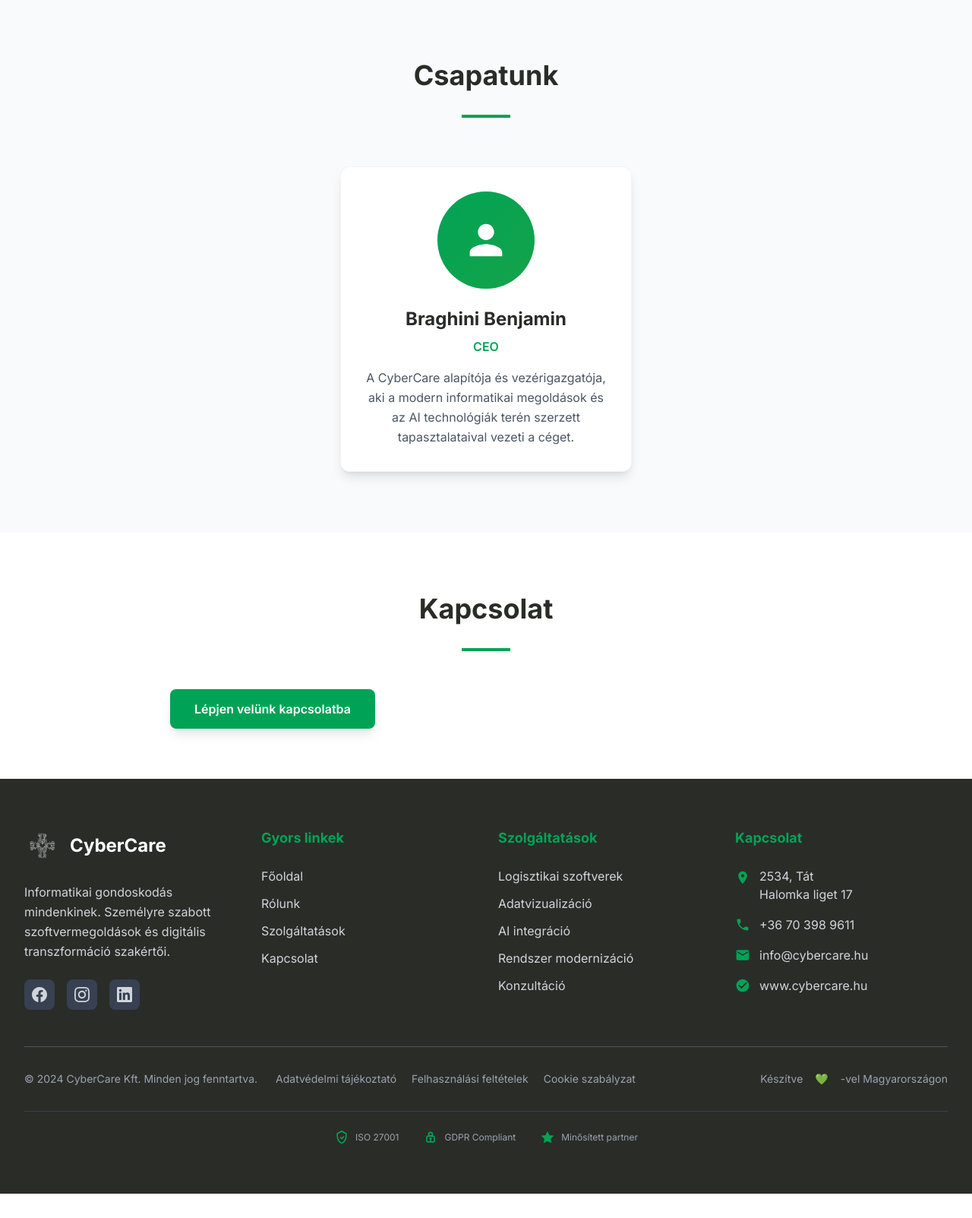
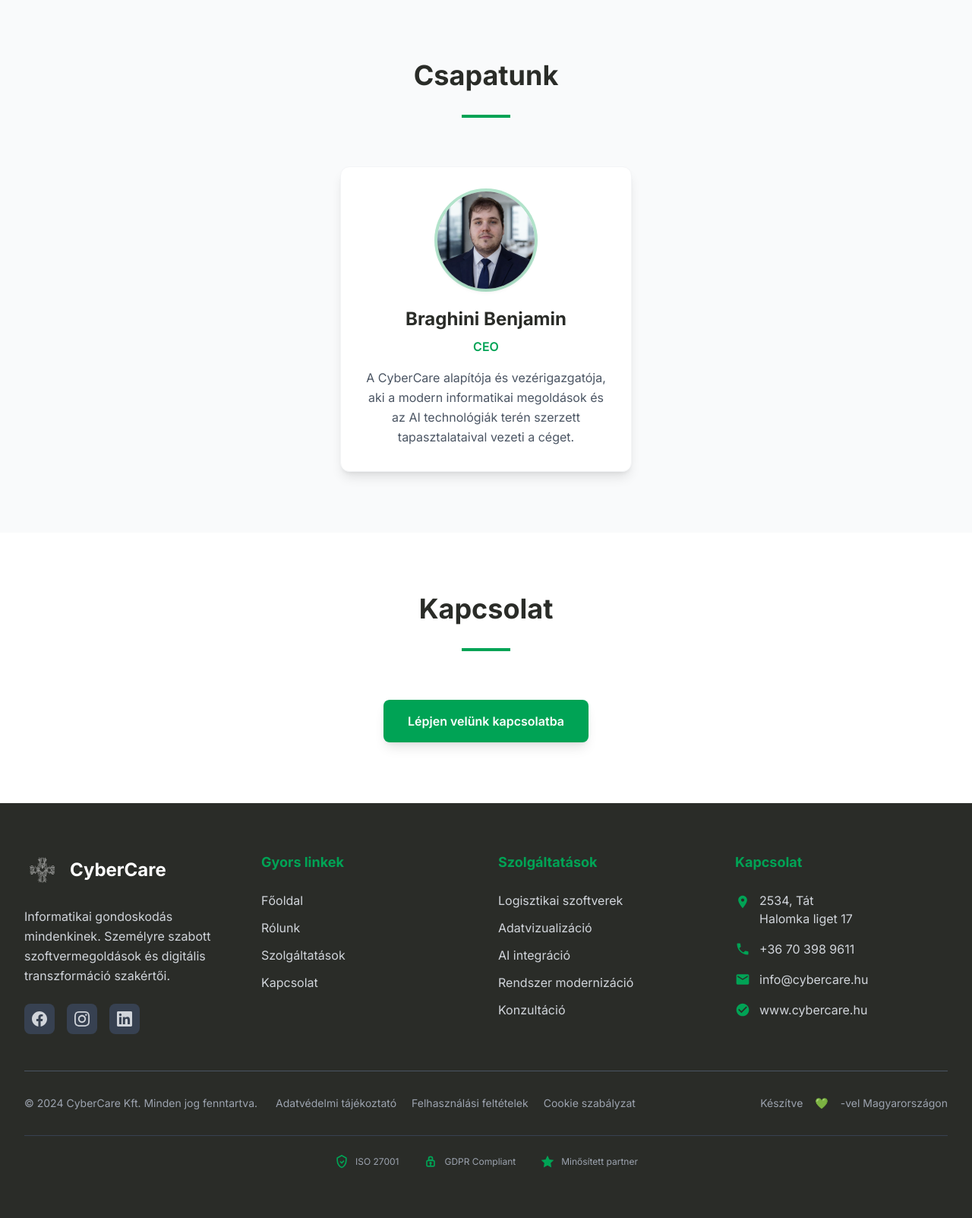
Before and after one commit to BraghiniBenjamin/test_site, a Flask app: page / in a window 1280 px wide. Shown: the part 2345-3948 px from the top of the page at 76% size. Before the commit the page ends 3916 px from the top, so only its background shows below. Run offline with Flask 3, Linux system fonts and the light colour scheme; some libraries are stand-ins or nearby versions.

Commit message:
Update index.html

```diff
--- a/templates/index.html
+++ b/templates/index.html
@@ -347,21 +347,27 @@
 
         <div class="flex justify-center">
           <div class="bg-white p-8 rounded-xl shadow-lg border border-gray-100 max-w-sm text-center">
-                    <div class="w-32 h-32 bg-gradient-to-br from-cyber-green to-green-600 rounded-full mx-auto mb-6 flex items-center justify-center">
-                        <svg class="w-16 h-16 text-white" fill="currentColor" viewBox="0 0 24 24">
-                            <path d="M12 12c2.21 0 4-1.79 4-4s-1.79-4-4-4-4 1.79-4 4 1.79 4 4 4zm0 2c-2.67 0-8 1.34-8 4v2h16v-2c0-2.66-5.33-4-8-4z"/>
-                        </svg>
+
+            <!-- CEO KÉP -->
+            <div class="w-32 h-32 rounded-full mx-auto mb-6 overflow-hidden
+                        ring-4 ring-cyber-green/30 shadow-md">
+              <img
+                src="static/images/Braghini_Benjamin_CEO.png"
+                alt="Braghini Benjamin – CEO"
+                class="w-full h-full object-cover"
+              />
             </div>
+
             <h3 class="text-2xl font-bold text-cyber-dark mb-2">Braghini Benjamin</h3>
             <p class="text-cyber-green font-semibold mb-4">CEO</p>
             <p class="text-gray-600 leading-relaxed">
-                        A CyberCare alapítója és vezérigazgatója, aki a modern informatikai megoldások és az AI technológiák terén szerzett tapasztalataival vezeti a céget.
+              A CyberCare alapítója és vezérigazgatója, aki a modern informatikai megoldások
+              és az AI technológiák terén szerzett tapasztalataival vezeti a céget.
             </p>
           </div>
         </div>
       </div>
     </section>
-
     <!-- Contact Section -->
     <section id="contact" class="py-20 bg-white">
       <div class="max-w-4xl mx-auto px-4 sm:px-6 lg:px-8">
@@ -370,6 +376,7 @@
           <div class="w-16 h-1 bg-cyber-green mx-auto"></div>
         </div>
 
+        <div class="flex justify-center">
           <a
             href="contact_us.html#contact-form"
             class="bg-cyber-green text-white px-8 py-4 rounded-lg font-semibold
@@ -377,7 +384,9 @@
             Lépjen velünk kapcsolatba
           </a>
         </div>
+      </div>
     </section>
+
 
 <!-- Footer -->
 <footer class="bg-cyber-dark text-white py-16">
```
Lines whose indentation alone changed are shown as unchanged.
